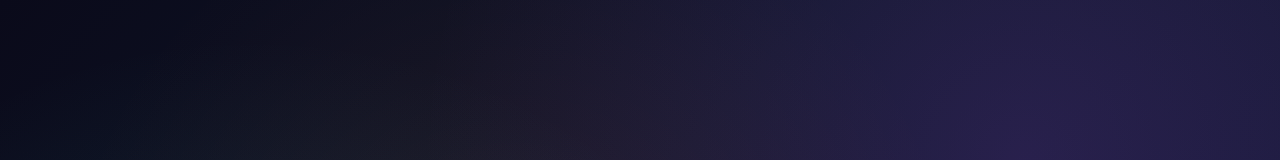
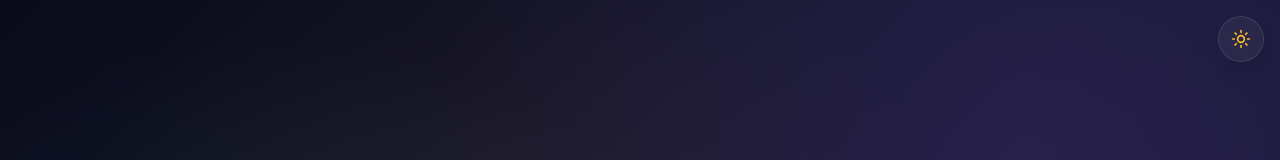
Before and after one commit to D-Ankita/Career-Quiz, a Next.js app: page /quiz in a window 1280 px wide. Shown: the top 160 px of the page. Built offline with nearby package versions, Linux system fonts and the light colour scheme.

Commit message:
Add light/dark theme toggle (default: dark)

```diff
--- /dev/null
+++ b/app/components/ThemeToggle.tsx
@@ -0,0 +1,67 @@
+'use client';
+
+import { useState, useEffect } from 'react';
+import { motion } from 'framer-motion';
+import { Sun, Moon } from 'lucide-react';
+
+export default function ThemeToggle() {
+  const [theme, setTheme] = useState<'dark' | 'light'>('dark');
+  const [mounted, setMounted] = useState(false);
+
+  useEffect(() => {
+    setMounted(true);
+    const savedTheme = localStorage.getItem('career-quiz-theme') as 'dark' | 'light';
+    if (savedTheme && (savedTheme === 'dark' || savedTheme === 'light')) {
+      setTheme(savedTheme);
+      document.documentElement.setAttribute('data-theme', savedTheme);
+    } else {
+      document.documentElement.setAttribute('data-theme', 'dark');
+    }
+  }, []);
+
+  const toggleTheme = () => {
+    const newTheme = theme === 'dark' ? 'light' : 'dark';
+    setTheme(newTheme);
+    localStorage.setItem('career-quiz-theme', newTheme);
+    document.documentElement.setAttribute('data-theme', newTheme);
+  };
+
+  // Don't render until mounted to avoid hydration mismatch
+  if (!mounted) {
+    return (
+      <div className="fixed top-4 right-4 z-50 p-3 rounded-full w-11 h-11
+        bg-white/5 backdrop-blur-md border border-white/10" />
+    );
+  }
+
+  return (
+    <motion.button
+      initial={{ opacity: 0, scale: 0.8 }}
+      animate={{ opacity: 1, scale: 1 }}
+      whileHover={{ scale: 1.1 }}
+      whileTap={{ scale: 0.9 }}
+      onClick={toggleTheme}
+      className="fixed top-4 right-4 z-50 p-3 rounded-full
+        bg-white/10 backdrop-blur-md border border-white/20
+        shadow-lg hover:shadow-xl transition-all duration-300
+        dark:bg-white/5 dark:border-white/10"
+      style={{
+        background: theme === 'light' ? 'rgba(0,0,0,0.05)' : 'rgba(255,255,255,0.05)',
+        borderColor: theme === 'light' ? 'rgba(0,0,0,0.1)' : 'rgba(255,255,255,0.1)',
+      }}
+      aria-label={`Switch to ${theme === 'dark' ? 'light' : 'dark'} mode`}
+    >
+      <motion.div
+        initial={false}
+        animate={{ rotate: theme === 'dark' ? 0 : 180 }}
+        transition={{ duration: 0.3 }}
+      >
+        {theme === 'dark' ? (
+          <Sun className="w-5 h-5 text-amber-400" />
+        ) : (
+          <Moon className="w-5 h-5 text-indigo-600" />
+        )}
+      </motion.div>
+    </motion.button>
+  );
+}
--- a/app/globals.css
+++ b/app/globals.css
@@ -3,6 +3,62 @@
 @tailwind base;
 @tailwind components;
 @tailwind utilities;
+
+/* ========== THEME VARIABLES ========== */
+
+/* Dark Theme (Default) */
+[data-theme="dark"] {
+  --bg-primary: #0a0a1a;
+  --bg-secondary: #0f1629;
+  --bg-tertiary: #1a1a3e;
+  --bg-surface: rgba(255, 255, 255, 0.05);
+  --bg-surface-hover: rgba(255, 255, 255, 0.1);
+
+  --text-primary: #ffffff;
+  --text-secondary: rgba(255, 255, 255, 0.7);
+  --text-muted: rgba(255, 255, 255, 0.5);
+
+  --border-color: rgba(255, 255, 255, 0.1);
+  --border-hover: rgba(255, 255, 255, 0.2);
+
+  --accent-ocean: #4ECDC4;
+  --accent-lavender: #A855F7;
+  --accent-sunset: #FF6B35;
+  --accent-coral: #FF6B6B;
+
+  --shadow-color: rgba(0, 0, 0, 0.4);
+  --glow-opacity: 0.3;
+
+  color-scheme: dark;
+}
+
+/* Light Theme */
+[data-theme="light"] {
+  --bg-primary: #f8fafc;
+  --bg-secondary: #f1f5f9;
+  --bg-tertiary: #e2e8f0;
+  --bg-surface: rgba(0, 0, 0, 0.03);
+  --bg-surface-hover: rgba(0, 0, 0, 0.06);
+
+  --text-primary: #0f172a;
+  --text-secondary: rgba(15, 23, 42, 0.8);
+  --text-muted: rgba(15, 23, 42, 0.5);
+
+  --border-color: rgba(0, 0, 0, 0.08);
+  --border-hover: rgba(0, 0, 0, 0.15);
+
+  --accent-ocean: #0d9488;
+  --accent-lavender: #9333ea;
+  --accent-sunset: #ea580c;
+  --accent-coral: #dc2626;
+
+  --shadow-color: rgba(0, 0, 0, 0.1);
+  --glow-opacity: 0.15;
+
+  color-scheme: light;
+}
+
+/* ========== BASE STYLES ========== */
 
 :root {
   --font-space: 'Space Grotesk', system-ui, sans-serif;
@@ -17,45 +73,66 @@
 
 html {
   scroll-behavior: smooth;
-  background: #0a0a1a;
-  color-scheme: dark;
 }
 
 body {
   font-family: var(--font-space);
-  background: #0a0a1a;
   min-height: 100vh;
-  color: white;
   -webkit-font-smoothing: antialiased;
   -moz-osx-font-smoothing: grayscale;
 }
 
-/* Custom scrollbar */
+/* Theme wrapper */
+[data-theme] {
+  background: var(--bg-primary);
+  color: var(--text-primary);
+  transition: background-color 0.3s ease, color 0.3s ease;
+}
+
+/* ========== SCROLLBAR ========== */
+
+[data-theme="dark"] ::-webkit-scrollbar-track {
+  background: rgba(255, 255, 255, 0.05);
+}
+
+[data-theme="dark"] ::-webkit-scrollbar-thumb {
+  background: rgba(255, 255, 255, 0.2);
+}
+
+[data-theme="dark"] ::-webkit-scrollbar-thumb:hover {
+  background: rgba(255, 255, 255, 0.3);
+}
+
+[data-theme="light"] ::-webkit-scrollbar-track {
+  background: rgba(0, 0, 0, 0.05);
+}
+
+[data-theme="light"] ::-webkit-scrollbar-thumb {
+  background: rgba(0, 0, 0, 0.2);
+}
+
+[data-theme="light"] ::-webkit-scrollbar-thumb:hover {
+  background: rgba(0, 0, 0, 0.3);
+}
+
 ::-webkit-scrollbar {
   width: 8px;
 }
 
-::-webkit-scrollbar-track {
-  background: rgba(255, 255, 255, 0.05);
-}
-
 ::-webkit-scrollbar-thumb {
-  background: rgba(255, 255, 255, 0.2);
   border-radius: 4px;
 }
 
-::-webkit-scrollbar-thumb:hover {
-  background: rgba(255, 255, 255, 0.3);
+/* ========== SELECTION ========== */
+
+::selection {
+  background: rgba(78, 205, 196, 0.3);
+  color: var(--text-primary);
 }
 
-/* Selection colors */
-::selection {
-  background: rgba(78, 205, 196, 0.3);
-  color: white;
-}
+/* ========== BACKGROUND PATTERNS ========== */
 
-/* Animated background pattern */
-.bg-pattern {
+[data-theme="dark"] .bg-pattern {
   background:
     radial-gradient(circle at 20% 80%, rgba(78, 205, 196, 0.15) 0%, transparent 50%),
     radial-gradient(circle at 80% 20%, rgba(168, 85, 247, 0.15) 0%, transparent 50%),
@@ -64,22 +141,58 @@ body {
   background-attachment: fixed;
 }
 
+[data-theme="light"] .bg-pattern {
+  background:
+    radial-gradient(circle at 20% 80%, rgba(13, 148, 136, 0.08) 0%, transparent 50%),
+    radial-gradient(circle at 80% 20%, rgba(147, 51, 234, 0.08) 0%, transparent 50%),
+    radial-gradient(circle at 40% 40%, rgba(234, 88, 12, 0.05) 0%, transparent 50%),
+    linear-gradient(135deg, #f8fafc 0%, #f1f5f9 40%, #e2e8f0 100%);
+  background-attachment: fixed;
+}
+
+/* ========== UTILITY CLASSES ========== */
+
+.bg-surface {
+  background: var(--bg-surface);
+}
+
+.bg-surface-hover:hover {
+  background: var(--bg-surface-hover);
+}
+
+.text-primary {
+  color: var(--text-primary);
+}
+
+.text-secondary {
+  color: var(--text-secondary);
+}
+
+.text-muted {
+  color: var(--text-muted);
+}
+
+.border-border {
+  border-color: var(--border-color);
+}
+
 /* Glass morphism */
 .glass {
-  background: rgba(255, 255, 255, 0.05);
+  background: var(--bg-surface);
   backdrop-filter: blur(10px);
-  border: 1px solid rgba(255, 255, 255, 0.1);
+  border: 1px solid var(--border-color);
 }
 
 /* Gradient text */
 .gradient-text {
-  background: linear-gradient(135deg, #4ECDC4 0%, #A855F7 50%, #FF6B35 100%);
+  background: linear-gradient(135deg, var(--accent-ocean) 0%, var(--accent-lavender) 50%, var(--accent-sunset) 100%);
   -webkit-background-clip: text;
   -webkit-text-fill-color: transparent;
   background-clip: text;
 }
 
-/* Floating animation */
+/* ========== ANIMATIONS ========== */
+
 @keyframes float {
   0%, 100% { transform: translateY(0); }
   50% { transform: translateY(-20px); }
@@ -89,44 +202,88 @@ body {
   animation: float 6s ease-in-out infinite;
 }
 
-/* Glow effects */
+/* ========== GLOW EFFECTS ========== */
+
 .glow-ocean {
-  box-shadow: 0 0 40px rgba(78, 205, 196, 0.3);
+  box-shadow: 0 0 40px rgba(78, 205, 196, var(--glow-opacity));
 }
 
 .glow-lavender {
-  box-shadow: 0 0 40px rgba(168, 85, 247, 0.3);
+  box-shadow: 0 0 40px rgba(168, 85, 247, var(--glow-opacity));
 }
 
 .glow-sunset {
-  box-shadow: 0 0 40px rgba(255, 107, 53, 0.3);
+  box-shadow: 0 0 40px rgba(255, 107, 53, var(--glow-opacity));
 }
 
-/* Card hover effect */
+/* ========== CARD & BUTTON EFFECTS ========== */
+
 .card-hover {
   transition: transform 0.3s ease, box-shadow 0.3s ease;
 }
 
 .card-hover:hover {
   transform: translateY(-5px);
-  box-shadow: 0 20px 40px rgba(0, 0, 0, 0.3);
+  box-shadow: 0 20px 40px var(--shadow-color);
 }
 
-/* Button press effect */
 .btn-press:active {
   transform: scale(0.98);
 }
 
-/* Stagger animation delays */
+/* ========== STAGGER ANIMATIONS ========== */
+
 .stagger-1 { animation-delay: 0.1s; }
 .stagger-2 { animation-delay: 0.2s; }
 .stagger-3 { animation-delay: 0.3s; }
 .stagger-4 { animation-delay: 0.4s; }
 .stagger-5 { animation-delay: 0.5s; }
 
-/* Mobile safe area padding */
+/* ========== MOBILE SAFE AREA ========== */
+
 @supports (padding-bottom: env(safe-area-inset-bottom)) {
   .safe-bottom {
     padding-bottom: env(safe-area-inset-bottom);
   }
 }
+
+/* ========== THEME-AWARE TEXT COLORS ========== */
+
+[data-theme="dark"] .text-white\/60,
+[data-theme="dark"] .text-white\/50,
+[data-theme="dark"] .text-white\/40 {
+  /* Keep as-is for dark mode */
+}
+
+[data-theme="light"] .text-white {
+  color: var(--text-primary) !important;
+}
+
+[data-theme="light"] .text-white\/60 {
+  color: var(--text-secondary) !important;
+}
+
+[data-theme="light"] .text-white\/50,
+[data-theme="light"] .text-white\/40 {
+  color: var(--text-muted) !important;
+}
+
+/* Light mode input fixes */
+[data-theme="light"] input::placeholder {
+  color: var(--text-muted) !important;
+}
+
+[data-theme="light"] .bg-white\/5,
+[data-theme="light"] .bg-white\/10 {
+  background: var(--bg-surface) !important;
+}
+
+[data-theme="light"] .border-white\/10,
+[data-theme="light"] .border-white\/20 {
+  border-color: var(--border-color) !important;
+}
+
+[data-theme="light"] .hover\:bg-white\/10:hover,
+[data-theme="light"] .hover\:bg-white\/20:hover {
+  background: var(--bg-surface-hover) !important;
+}
--- a/app/layout.tsx
+++ b/app/layout.tsx
@@ -1,5 +1,6 @@
 import type { Metadata } from 'next';
 import './globals.css';
+import ThemeToggle from '@/app/components/ThemeToggle';
 
 export const metadata: Metadata = {
   title: 'Career Discovery Game | Find Your Path',
@@ -13,8 +14,9 @@ export default function RootLayout({
   children: React.ReactNode;
 }) {
   return (
-    <html lang="en">
+    <html lang="en" data-theme="dark" suppressHydrationWarning>
       <body className="bg-pattern min-h-screen safe-bottom">
+        <ThemeToggle />
         {children}
       </body>
     </html>
```
